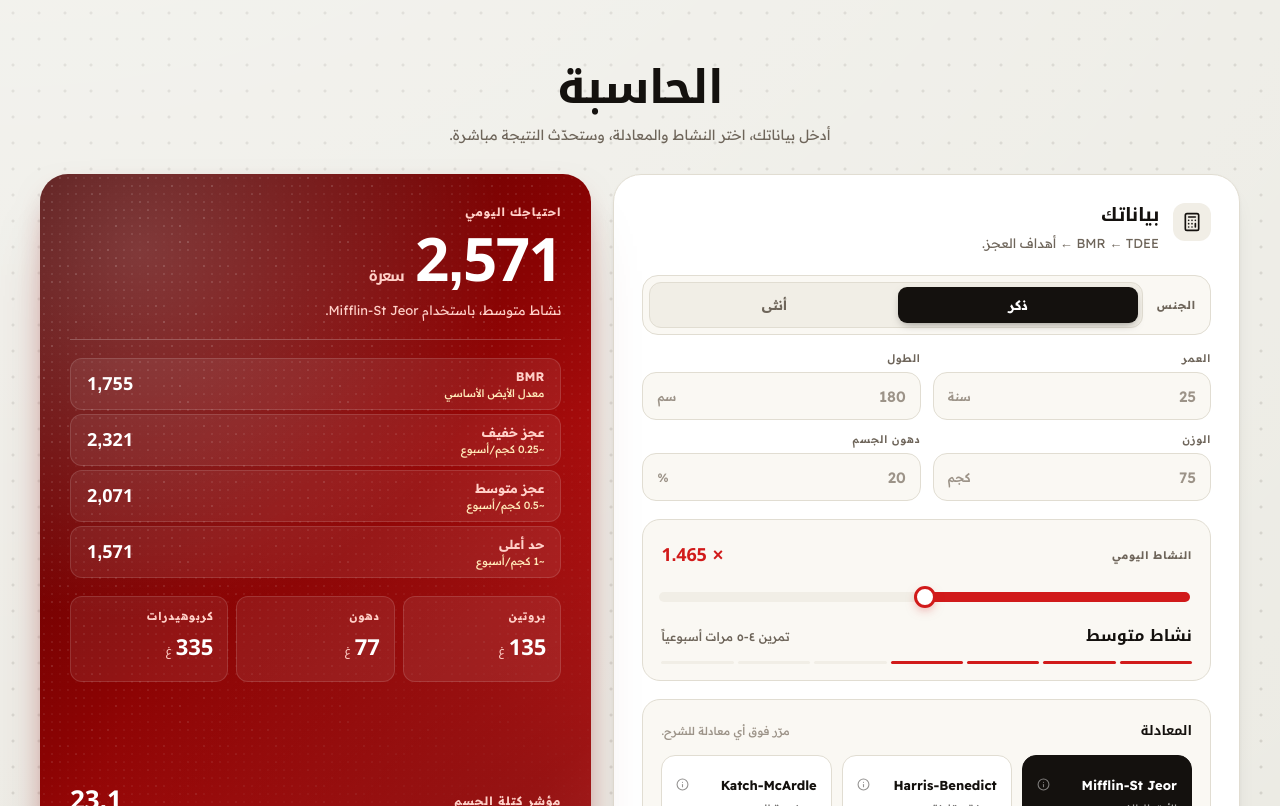
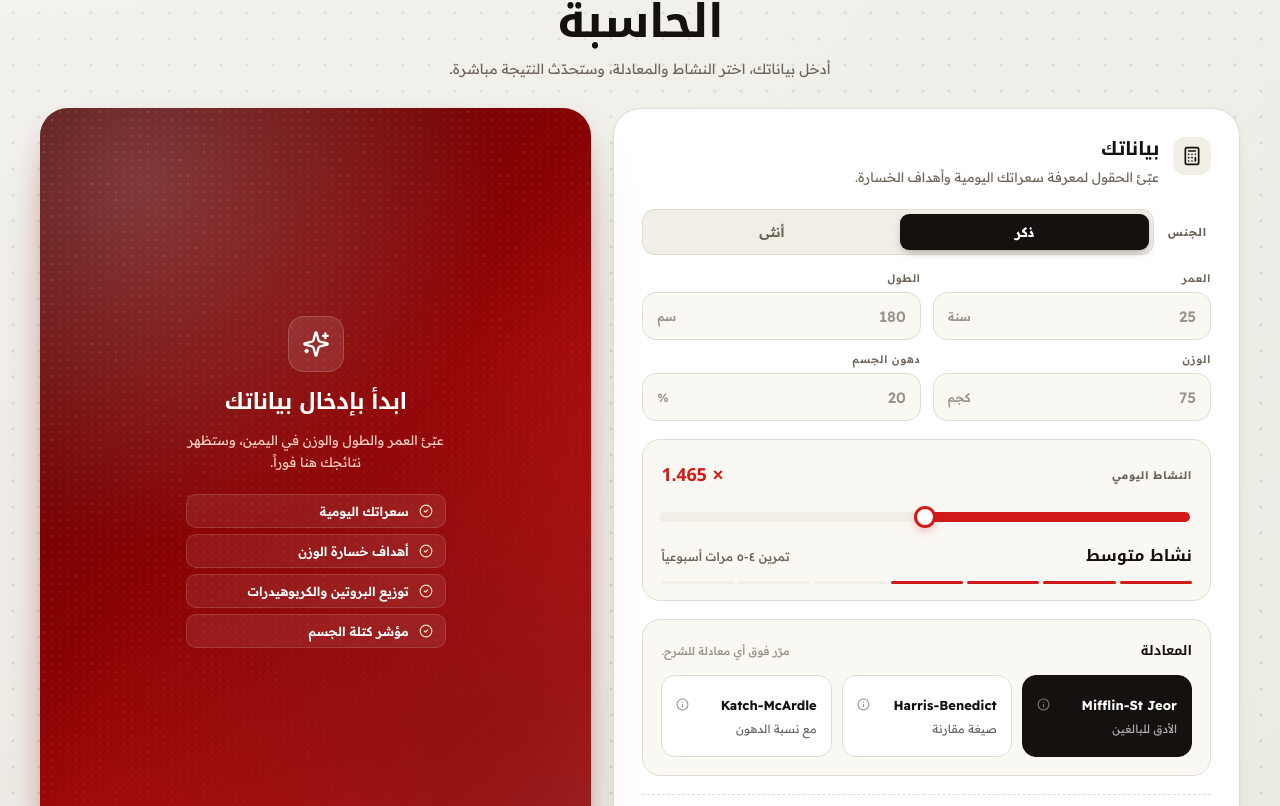
Before and after one commit to Astrobubu/calorie-calculator, a React (Vite) app: page / in a window 1280 px wide. Shown: the part 754-1560 px from the top of the page. Built offline with nearby package versions, Linux system fonts and the light colour scheme.

Commit message:
Fix tooltip position, add empty state, reword result labels, restyle watermark

```diff
--- a/src/main.jsx
+++ b/src/main.jsx
@@ -347,6 +347,7 @@ function App() {
 
   const activityLabel = activityLevels[activityIdx].label;
   const activeFormula = formulas.find((item) => item.id === result.effectiveFormula)?.label;
+  const ready = age !== "" && height !== "" && weight !== "" && Number(age) > 0 && Number(height) > 0 && Number(weight) > 0;
 
   return (
     <main className="site-shell">
@@ -380,14 +381,6 @@ function App() {
           <a href="#calculator" className="btn-primary">ابدأ الحساب <ArrowUpRight size={16} /></a>
           <a href="#learn" className="btn-ghost">اقرأ الشرح</a>
         </div>
-        <ul className="hero-features">
-          {heroFeatures.map(({ icon: Icon, label }) => (
-            <li key={label}>
-              <Icon size={14} />
-              <span>{label}</span>
-            </li>
-          ))}
-        </ul>
         <a href="#calculator" className="hero-scroll" aria-label="انزل للحاسبة">
           <ChevronDown size={18} />
         </a>
@@ -405,7 +398,7 @@ function App() {
               <span className="card-icon"><Calculator size={20} /></span>
               <div>
                 <h3>بياناتك</h3>
-                <p>BMR ← TDEE ← أهداف العجز.</p>
+                <p>عبّئ الحقول لمعرفة سعراتك اليومية وأهداف الخسارة.</p>
               </div>
             </div>
 
@@ -461,27 +454,29 @@ function App() {
           </section>
 
           <RedSurface className="result-card" seed={21} aria-label="نتائج الحاسبة">
+            {ready ? (
+              <>
                 <div className="result-hero">
-              <span>احتياجك اليومي</span>
+                  <span>سعراتك اليومية للحفاظ على الوزن</span>
                   <AnimatedValue value={result.maintenance} suffix=" سعرة" />
                   <p>{activityLabel}، باستخدام {activeFormula}.</p>
                 </div>
 
                 <div className="result-table">
                   <div>
-                <span>BMR <small>معدل الأيض الأساسي</small></span>
+                    <span>سعرات الراحة <small>ما يحرقه جسمك دون أي نشاط</small></span>
                     <b>{formatNumber(result.bmr)}</b>
                   </div>
                   <div>
-                <span>عجز خفيف <small>~0.25 كجم/أسبوع</small></span>
+                    <span>خسارة بطيئة <small>تقريباً ربع كيلو في الأسبوع</small></span>
                     <b>{formatNumber(result.mild)}</b>
                   </div>
                   <div>
-                <span>عجز متوسط <small>~0.5 كجم/أسبوع</small></span>
+                    <span>خسارة متوسطة <small>تقريباً نصف كيلو في الأسبوع</small></span>
                     <b>{formatNumber(result.moderate)}</b>
                   </div>
                   <div>
-                <span>حد أعلى <small>~1 كجم/أسبوع</small></span>
+                    <span>خسارة سريعة <small>كيلو في الأسبوع — متطرف، استشر مختصاً</small></span>
                     <b>{formatNumber(result.upper)}</b>
                   </div>
                 </div>
@@ -502,6 +497,20 @@ function App() {
                 </div>
 
                 <BmiGauge bmi={result.bmi} />
+              </>
+            ) : (
+              <div className="result-empty">
+                <span className="empty-icon"><Sparkles size={28} /></span>
+                <h3>ابدأ بإدخال بياناتك</h3>
+                <p>عبّئ العمر والطول والوزن في اليمين، وستظهر نتائجك هنا فوراً.</p>
+                <ul>
+                  <li><CheckCircle2 size={14} /> سعراتك اليومية</li>
+                  <li><CheckCircle2 size={14} /> أهداف خسارة الوزن</li>
+                  <li><CheckCircle2 size={14} /> توزيع البروتين والكربوهيدرات</li>
+                  <li><CheckCircle2 size={14} /> مؤشر كتلة الجسم</li>
+                </ul>
+              </div>
+            )}
           </RedSurface>
         </div>
       </section>
--- a/src/styles.css
+++ b/src/styles.css
@@ -424,10 +424,7 @@ h3 {
   align-items: center;
   gap: 14px;
   margin-bottom: 16px;
-  padding: 6px 14px 6px 6px;
-  border-radius: 16px;
-  background: var(--card-2);
-  border: 1px solid var(--line);
+  padding: 0 4px 0 0;
 }
 
 .gender-label {
@@ -739,7 +736,7 @@ h3 {
   position: absolute;
   z-index: 5;
   bottom: calc(100% + 8px);
-  inset-inline-start: 50%;
+  left: 50%;
   transform: translate(-50%, 6px);
   width: max-content;
   max-width: 240px;
@@ -761,7 +758,7 @@ h3 {
   content: "";
   position: absolute;
   top: 100%;
-  inset-inline-start: 50%;
+  left: 50%;
   transform: translateX(-50%);
   border: 6px solid transparent;
   border-top-color: var(--ink);
@@ -1204,8 +1201,78 @@ h3 {
 .site-footer {
   position: relative;
   margin-top: 110px;
-  padding-bottom: 120px;
-}
+  padding-bottom: 60px;
+}
+
+/* Empty state inside the red result card */
+.result-empty {
+  flex: 1;
+  display: flex;
+  flex-direction: column;
+  align-items: center;
+  justify-content: center;
+  text-align: center;
+  gap: 12px;
+  min-height: 360px;
+  padding: 20px;
+  color: var(--on-red-2);
+}
+
+.result-empty .empty-icon {
+  display: inline-flex;
+  align-items: center;
+  justify-content: center;
+  width: 56px;
+  height: 56px;
+  border-radius: 16px;
+  background: rgba(255, 255, 255, 0.1);
+  border: 1px solid rgba(255, 255, 255, 0.18);
+  color: #fff;
+  margin-bottom: 4px;
+}
+
+.result-empty h3 {
+  margin: 0;
+  font-family: "Noto Kufi Arabic", sans-serif;
+  font-size: 22px;
+  font-weight: 800;
+  color: #fff;
+  letter-spacing: -0.02em;
+}
+
+.result-empty p {
+  margin: 0;
+  max-width: 280px;
+  font-size: 13px;
+  line-height: 1.7;
+  color: var(--on-red-2);
+}
+
+.result-empty ul {
+  list-style: none;
+  margin: 8px 0 0;
+  padding: 0;
+  display: grid;
+  gap: 6px;
+  width: 100%;
+  max-width: 260px;
+}
+
+.result-empty ul li {
+  display: flex;
+  align-items: center;
+  gap: 10px;
+  padding: 8px 12px;
+  border-radius: 10px;
+  background: rgba(255, 255, 255, 0.08);
+  border: 1px solid rgba(255, 255, 255, 0.13);
+  color: #fff;
+  font-size: 12.5px;
+  font-weight: 600;
+  text-align: start;
+}
+
+.result-empty ul li svg { color: var(--on-red-3); flex: 0 0 auto; }
 
 .footer-shell {
   position: relative;
@@ -1469,11 +1536,11 @@ h3 {
 
 .footer-meta a:hover { color: var(--ink); }
 
-/* Watermark — show ~70%, hide bottom 30% */
+/* Watermark — solid light grey, partially clipped at bottom */
 .footer-watermark {
   position: relative;
   z-index: 0;
-  margin-top: -36px;
+  margin-top: 85px;
   height: clamp(100px, 14vw, 200px);
   overflow: hidden;
   text-align: center;
@@ -1488,11 +1555,7 @@ h3 {
   font-weight: 900;
   line-height: 0.92;
   letter-spacing: -0.05em;
-  background: linear-gradient(180deg, #d6d0c0 0%, #e3ddcd 50%, #efebdd 100%);
-  -webkit-background-clip: text;
-  background-clip: text;
-  -webkit-text-fill-color: transparent;
-  filter: drop-shadow(0 1px 0 rgba(255, 255, 255, 0.7)) drop-shadow(0 2px 4px rgba(20, 17, 14, 0.04));
+  color: #d8d3c4;
   animation: watermarkRise 1200ms var(--ease) 300ms both;
 }
 
```
Also changed, not shown: 1 other file (tests, documents, lock files or other folders). Lines whose indentation alone changed are shown as unchanged.
